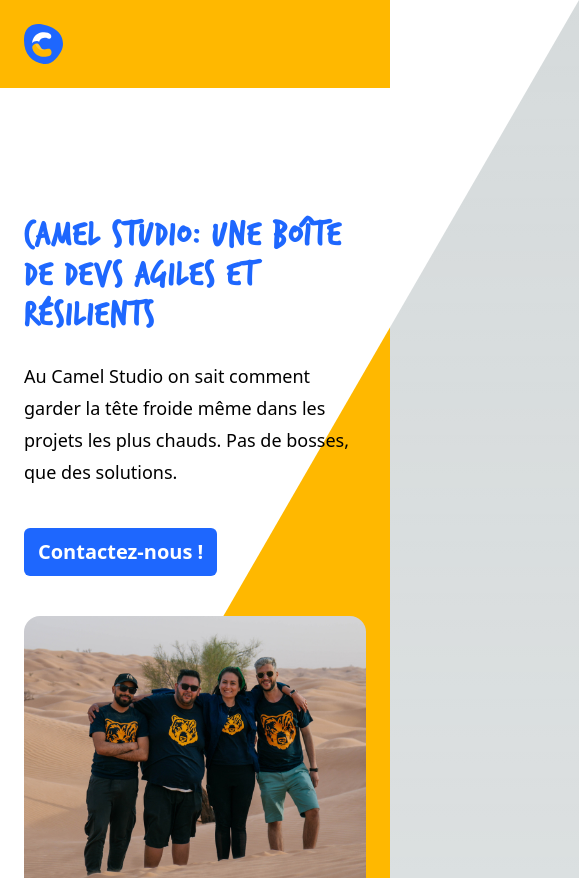
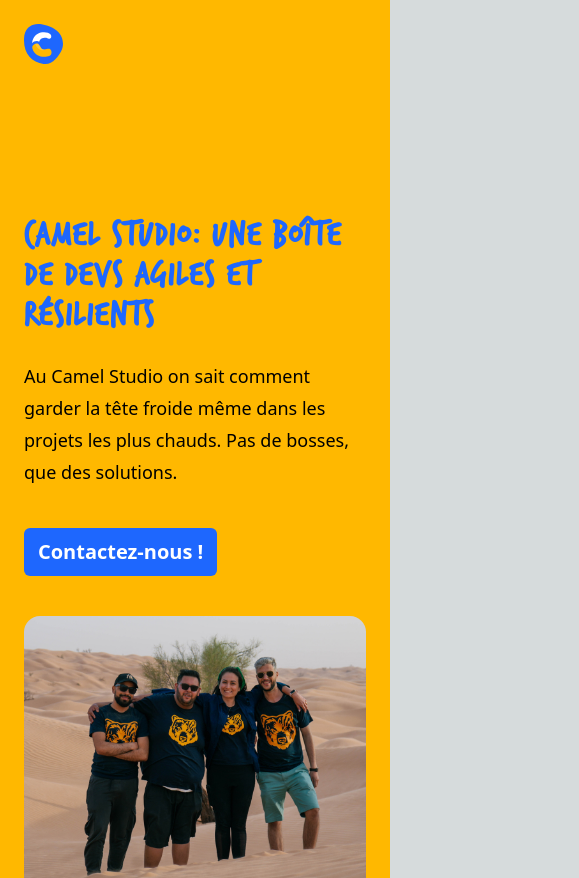
Before and after one commit to JeanneGrenet/landing-page-cs, a Next.js app: page / in a window 390 px wide. Shown: the top 878 px of the page, 579 px wide, since content can reach past the window. Built offline with nearby package versions, Linux system fonts and the light colour scheme.

Commit message:
remove the white triangle on mobile

```diff
--- a/src/components/hero.tsx
+++ b/src/components/hero.tsx
@@ -28,7 +28,7 @@ export default function HeroSection() {
           ))}
         </nav>
       </header>
-      <div className="absolute inset-y-0 right-1/2 -z-10 -mr-96 w-[200%] origin-top-right skew-x-[-30deg] bg-white sm:-mr-80 lg:-mr-96" />
+      <div className="lg:absolute inset-y-0 right-1/2 -z-10 -mr-96 w-[200%] origin-top-right skew-x-[-30deg] bg-white overflow-hidden" />
       <article className="mx-auto max-w-7xl px-6 py-32 sm:py-40 lg:px-8">
         <section className="mx-auto max-w-2xl lg:mx-0 lg:grid lg:max-w-none lg:grid-cols-2 lg:gap-x-16 lg:gap-y-6 xl:grid-cols-1 xl:grid-rows-1 xl:gap-x-8">
           <h1 className="max-w-2xl text-4xl font-bold text-primary sm:text-6xl lg:col-span-2 xl:col-auto font-TrashHand tracking-wider">
```
